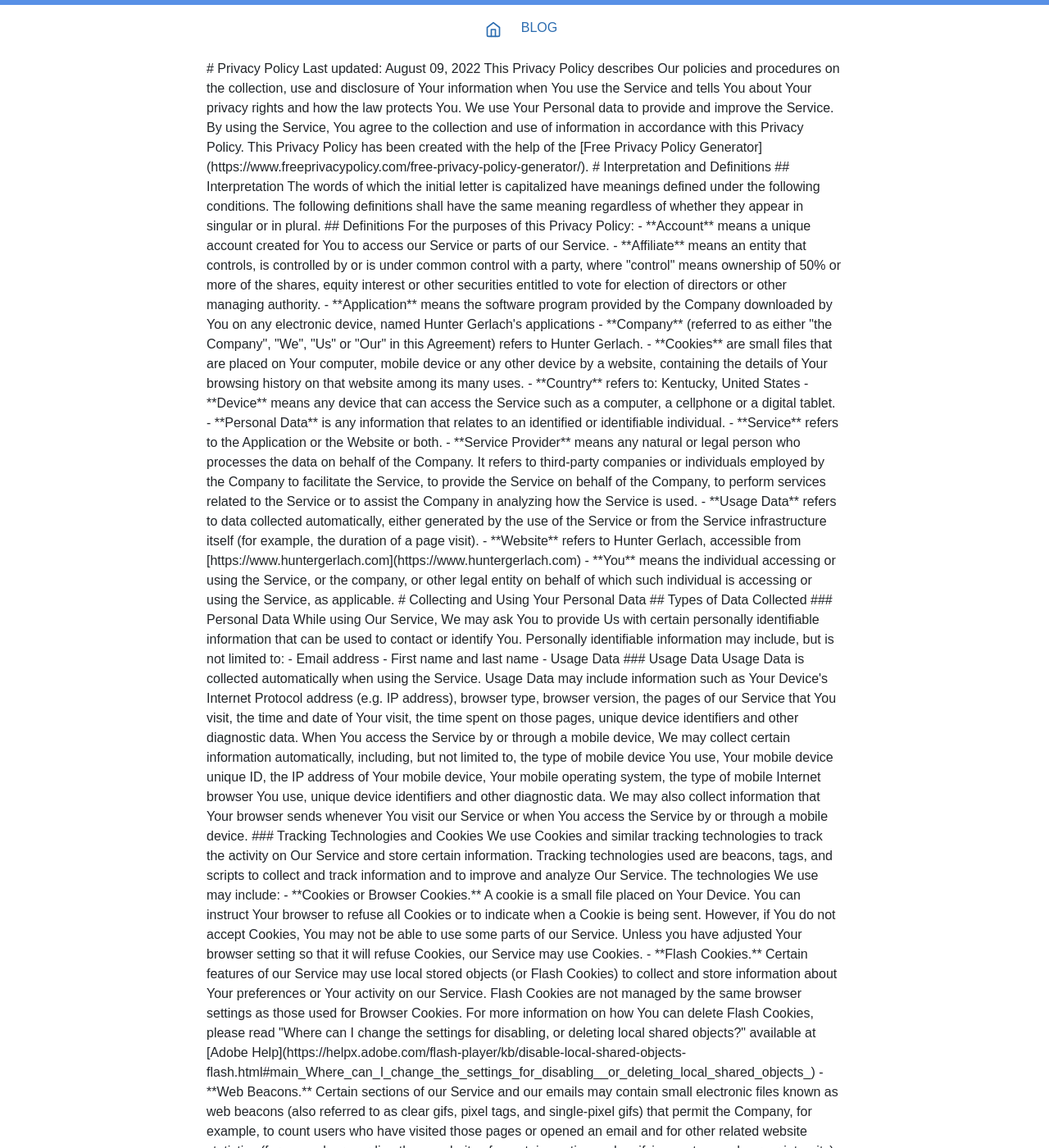
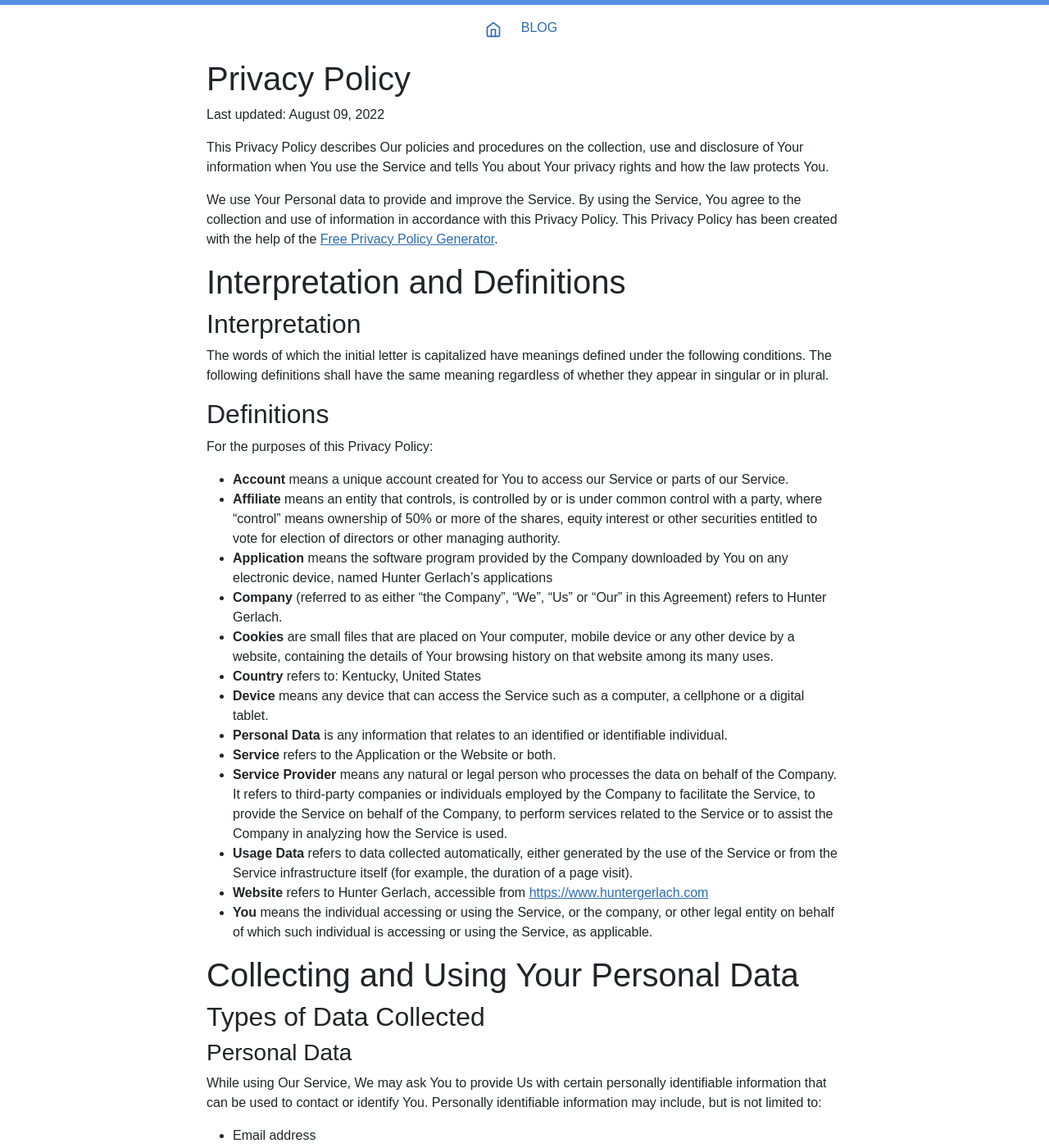
Before and after one commit to HunterGerlach/www.huntergerlach.com, a Jekyll site: the page built from privacy.md, in a window 1280 px wide and 1400 px high. Shown: the whole window at 82% size. Built offline with Jekyll 4.4.1, drawn with Linux system fonts in a browser that asks for light colours; some of the changed text lies outside the part shown.

Commit message:
Fix privacy page Markdown rendering
Add markdown="1" to the wrapper div so kramdown processes
the Markdown content inside the HTML block element.

```diff
--- a/privacy.md
+++ b/privacy.md
@@ -1,7 +1,7 @@
 ---
 layout: page
 ---
-<div class="container" style="text-align: left">
+<div class="container" style="text-align: left" markdown="1">
 
 # Privacy Policy
 
```
